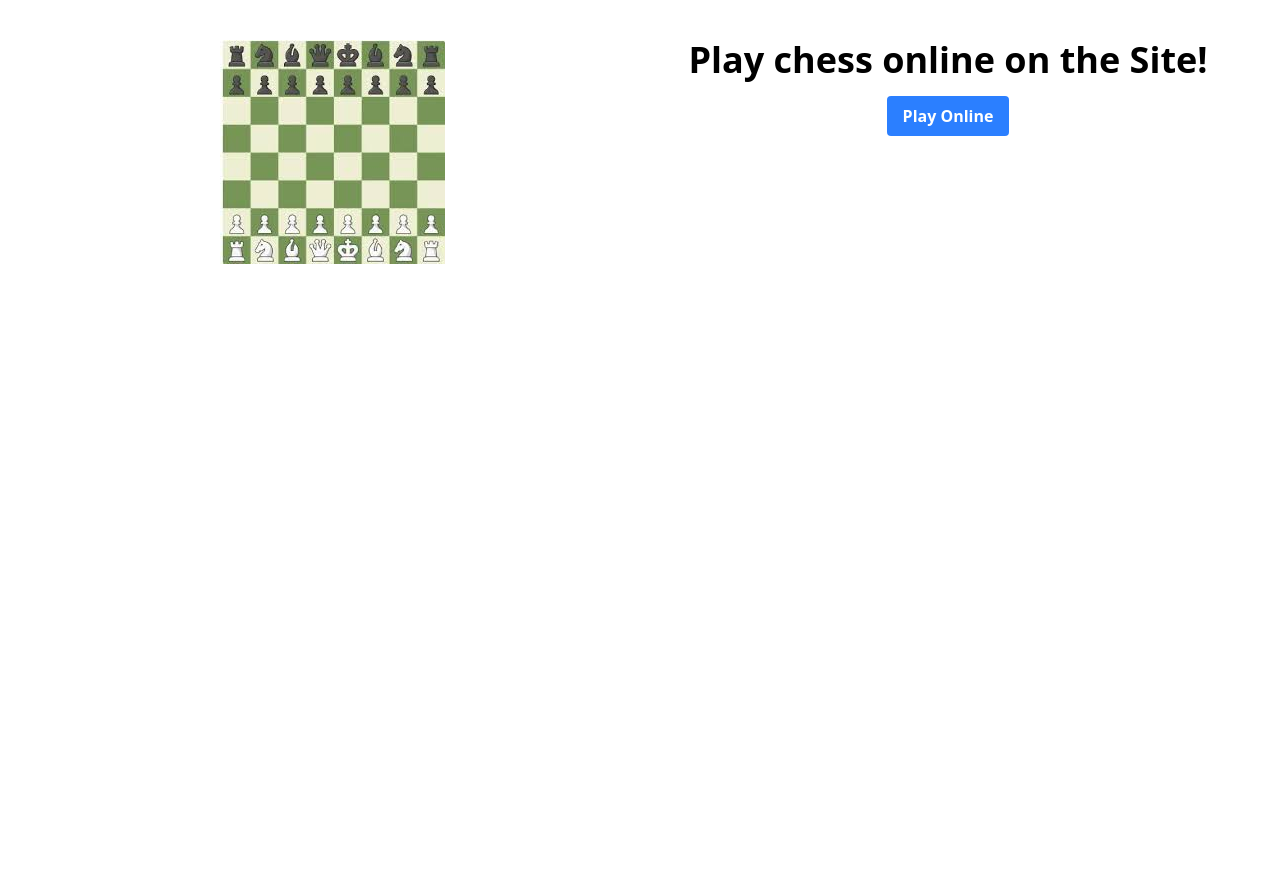
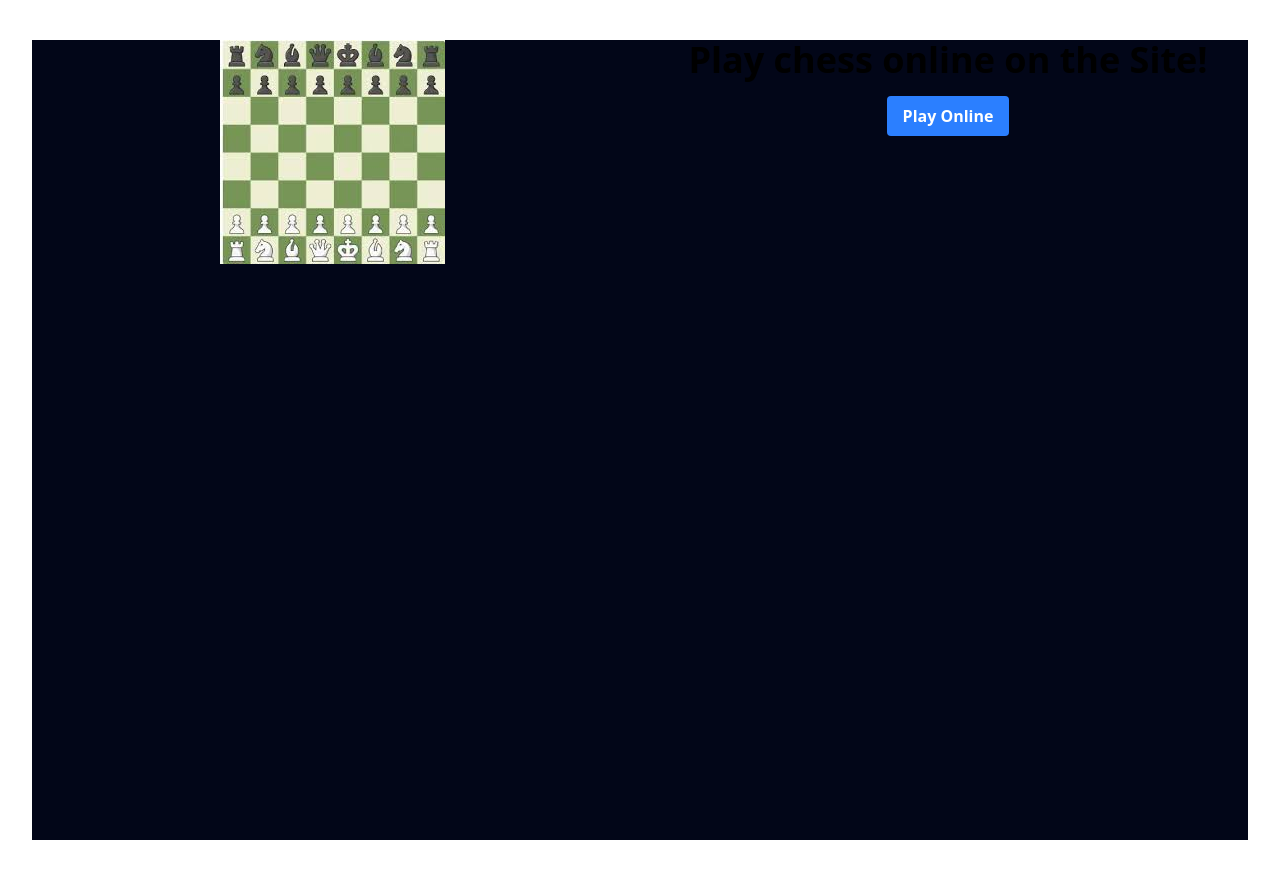
Before and after one commit to ashish-2001/Chessboard, a React (Vite) app in the folder apps/web/: page / in a window 1280 px wide. Before the commit the page ends 800 px from the top, so only its background shows below. Built offline with nearby package versions, Linux system fonts and the light colour scheme.

Commit message:
Added App

```diff
--- a/apps/web/src/App.jsx
+++ b/apps/web/src/App.jsx
@@ -6,14 +6,14 @@ import { Game } from './screen/Game.jsx';
 function App() {
 
   return (
-    <>
+    <div className='h-screen bg-slate-950'>
       <BrowserRouter>
         <Routes>
           <Route path='/' element={<Landing/>}/>
           <Route path='/game' element={<Game/>}/>
         </Routes>
       </BrowserRouter>
-    </>
+    </div>
   )
 }
 
```
